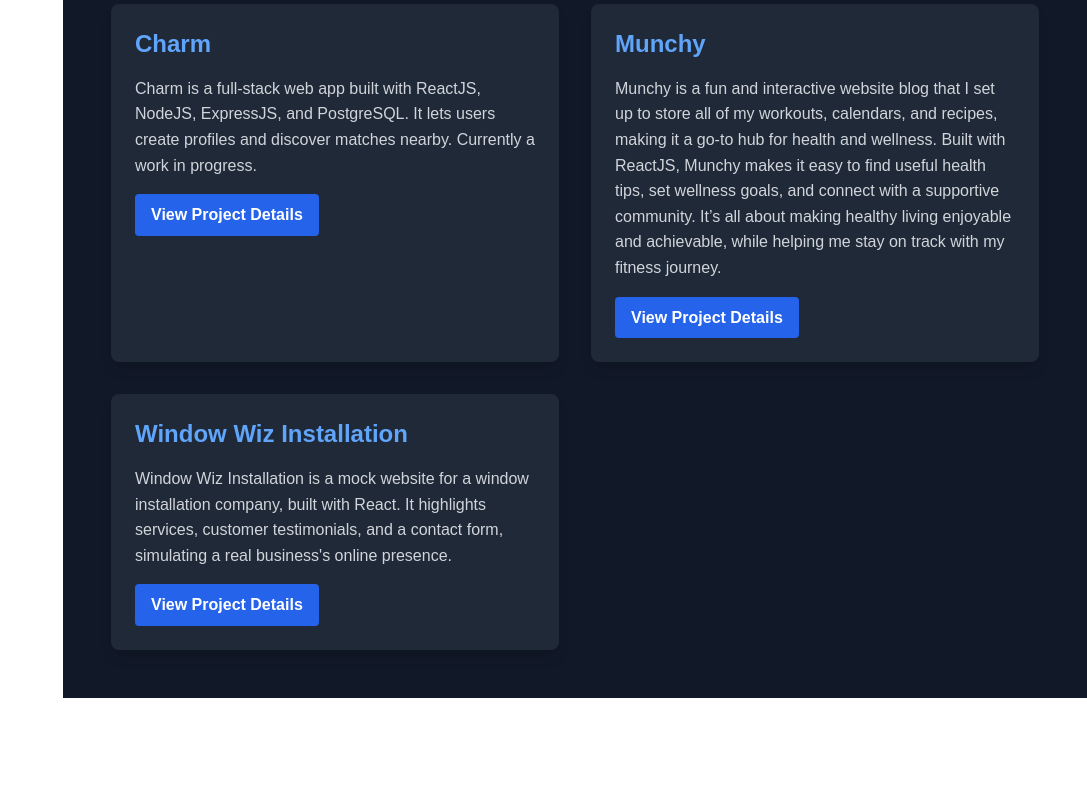
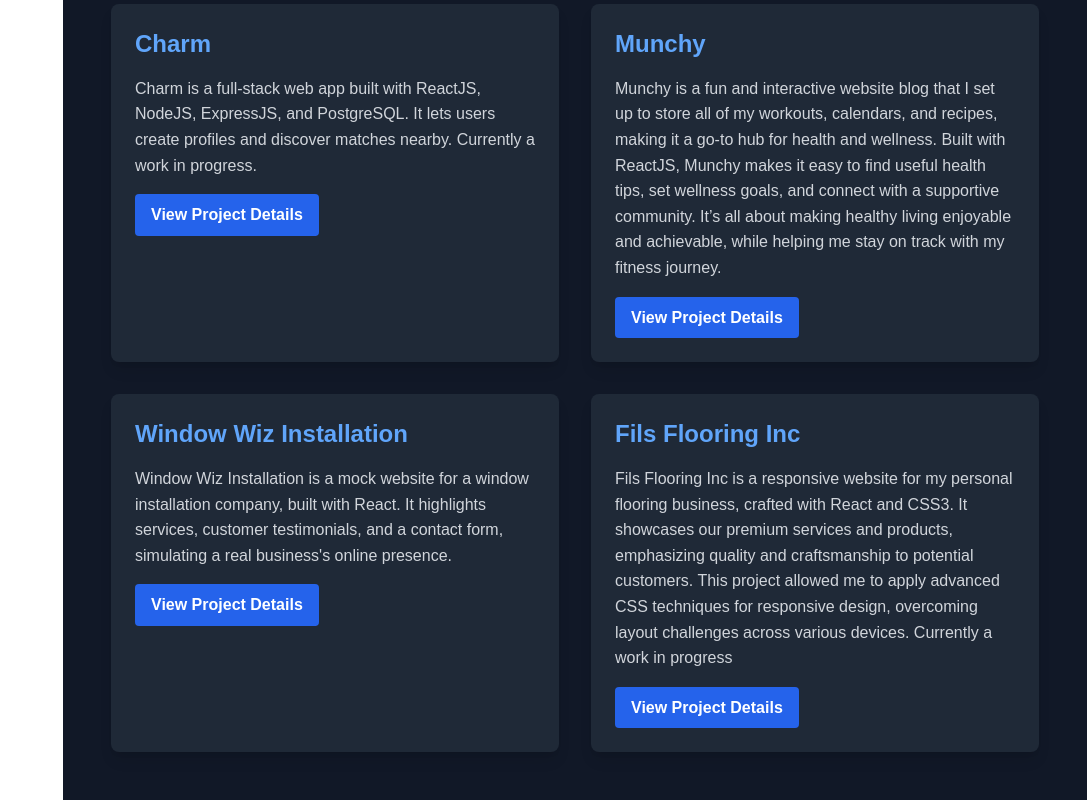
Before and after one commit to FilTatarnik/2024-portfolio, a React (Create React App) app: page / in a window 1280 px wide. Shown: the part 2097-2897 px from the top of the page, without its empty margins (193-1280 px from the left). Before the commit the page ends 2795 px from the top, so only its background shows below. Built offline with nearby package versions, Linux system fonts and the light colour scheme.

Commit message:
Added Fils Flooring Inc website

```diff
--- a/src/components/Hero.js
+++ b/src/components/Hero.js
@@ -69,6 +69,13 @@
       url: 'https://filtatarnik.github.io/WindowWizInstallation/',
       githubUrl: 'https://github.com/FilTatarnik/WindowWizInstallation',
     },
+    {
+      id: 6,
+      title: 'Fils Flooring Inc',
+      description: 'Fils Flooring Inc is a responsive website for my personal flooring business, crafted with React and CSS3. It showcases our premium services and products, emphasizing quality and craftsmanship to potential customers. This project allowed me to apply advanced CSS techniques for responsive design, overcoming layout challenges across various devices. Currently a work in progress',
+      url: 'https://filtatarnik.github.io/Fils_flooring/',
+      githubUrl: 'https://github.com/FilTatarnik/Fils_flooring',
+    },
   ];
 
   return (
```
